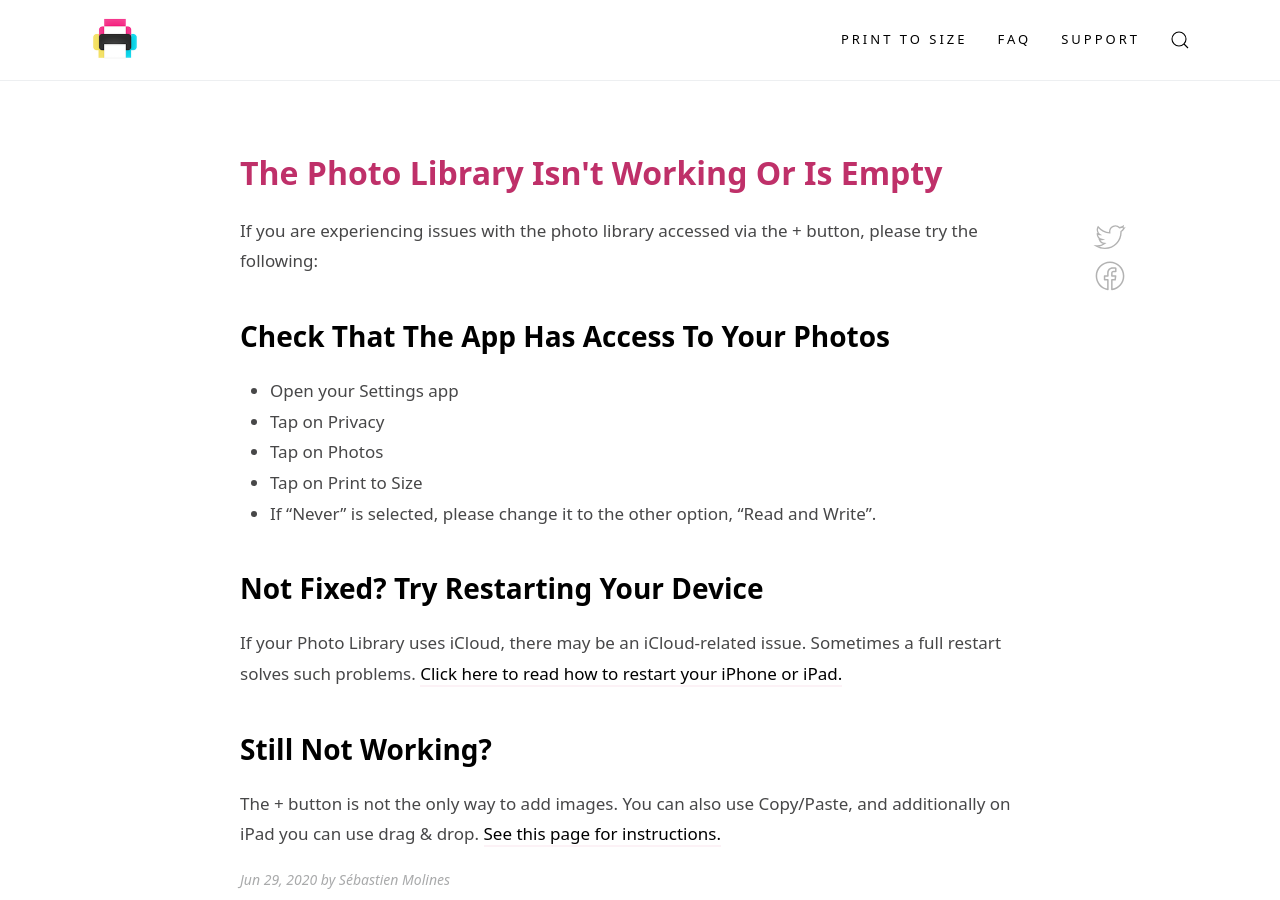
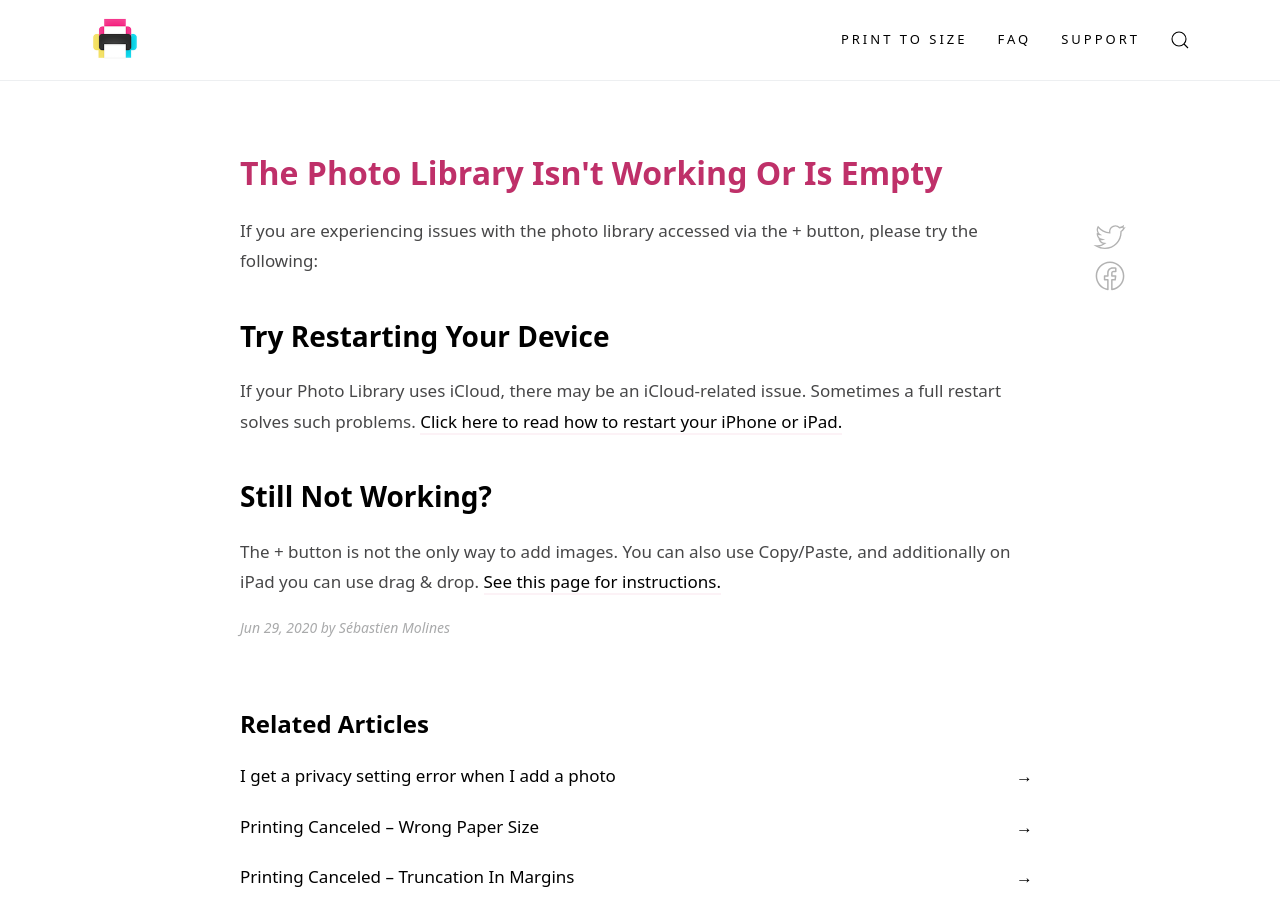
Before and after one commit to Clafou/support.print, a Jekyll site: the page built from _posts/2020-06-29-cannot-add-from-photo-library.md, in a window 1280 px wide and 900 px high. Built offline with Jekyll 4.4.1, drawn with Linux system fonts in a browser that asks for light colours.

Commit message:
Updated info on privacy settings

```diff
--- a/_posts/2020-06-29-cannot-add-from-photo-library.md
+++ b/_posts/2020-06-29-cannot-add-from-photo-library.md
@@ -6,18 +6,10 @@ categories: [Troubleshooting]
 
 If you are experiencing issues with the photo library accessed via the + button, please try the following:
 
-## Check That The App Has Access To Your Photos
-
-* Open your Settings app
-* Tap on Privacy
-* Tap on Photos
-* Tap on Print to Size
-* If "Never" is selected, please change it to the other option, "Read and Write".
-
-## Not Fixed? Try Restarting Your Device
+## Try Restarting Your Device
 
 If your Photo Library uses iCloud, there may be an iCloud-related issue. Sometimes a full restart solves such problems. [Click here to read how to restart your iPhone or iPad.](https://support.apple.com/en-us/HT201559)
 
 ## Still Not Working?
 
-The + button is not the only way to add images. You can also use Copy/Paste, and additionally on iPad you can use drag & drop. [See this page for instructions.]({{ site.baseurl }}{% link _posts/2019-11-11-add-an-image.md %})
+The + button is not the only way to add images. You can also use Copy/Paste, and additionally on iPad you can use drag & drop. [See this page for instructions.](/add-an-image/)
```
Also changed, not shown: _posts/2018-12-15-configure-photo-access-privacy.md (deleted, +0 -15 lines), _posts/2022-07-29-privaty-settings-to-access-photos.md (+4 -0 lines).
